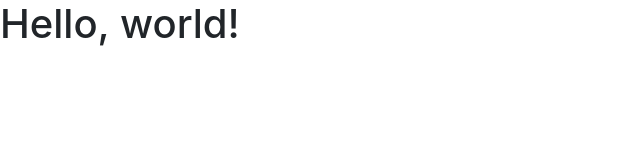
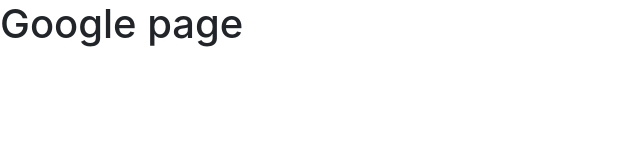
Before and after one commit to vujke/google-homepage, a plain HTML site: page index.html in a window 1280 px wide. Shown: the whole page, without its empty margins (0-640 px from the left). Drawn offline with nearby package versions, Linux system fonts and the light colour scheme.

Commit message:
Edit index.html

```diff
--- a/index.html
+++ b/index.html
@@ -11,6 +11,6 @@
     <title>Google Home Page</title>
   </head>
   <body>
-    <h1>Hello, world!</h1>
+    <h1>Google page</h1>
   </body>
 </html>
```
